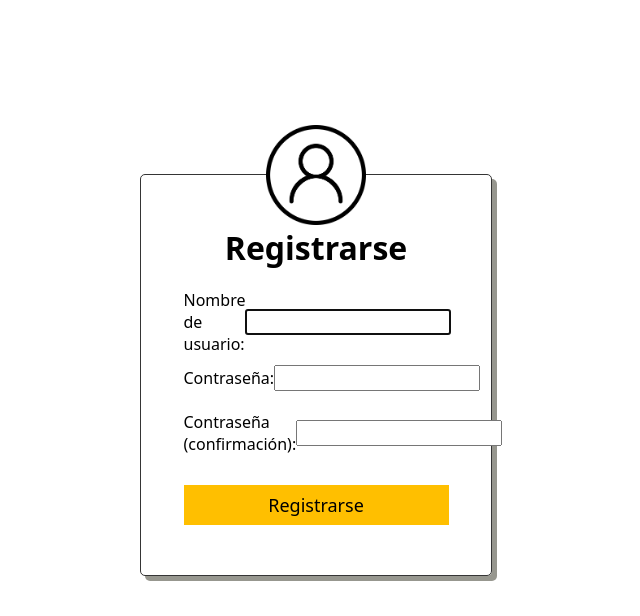
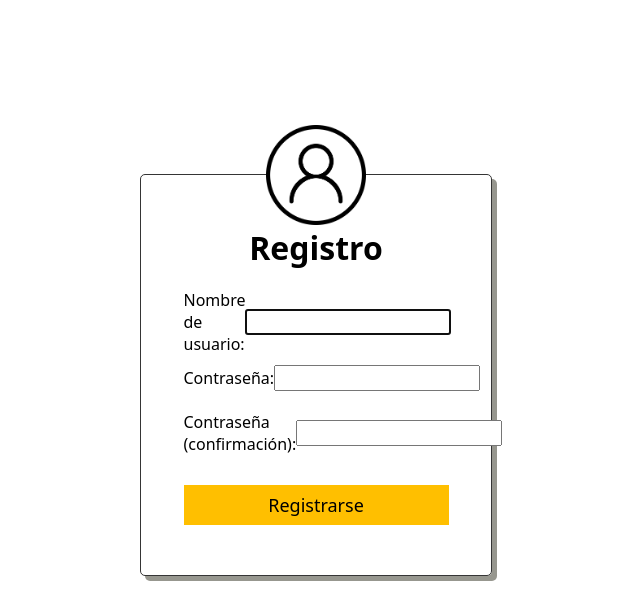
Before and after one commit to ALEJABM0817/projectDesarrollo2, a Django app: page /signup/ in a window 1280 px wide. Shown: the part 50-666 px from the top of the page, without its empty margins (324-964 px from the left). Run offline with Django 4.2, Linux system fonts and the light colour scheme.

Commit message:
actualizado

```diff
--- a/tasks/templates/signin.html
+++ b/tasks/templates/signin.html
@@ -4,7 +4,7 @@
     {% load static %}
     <div class="container__form">
         <img class="block__content--icon" src="{% static 'media/icono-login.png' %}" />
-        <h1 class="container__form--title">Iniciar Sesión</h1>
+        <h1 class="container__form--title">Inicio de Sesión</h1>
 
         {{error}}
         <form class="container__form--content" action="/signin/" method="POST">
--- a/tasks/templates/signup.html
+++ b/tasks/templates/signup.html
@@ -4,7 +4,7 @@
     {% load static %}
     <div class="container__form">
         <img class="block__content--icon" src="{% static 'media/icono-login.png' %}" />
-        <h1>Registrarse</h1>
+        <h1>Registro</h1>
         {{error}}
         <form class="container__form--content" method="POST">
             {% csrf_token %}
```
